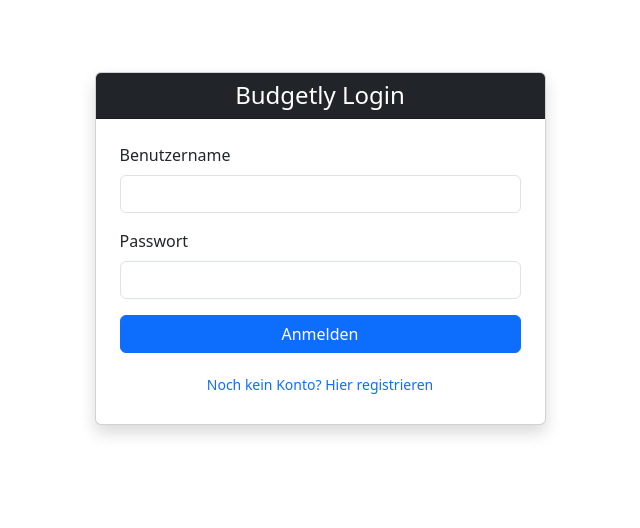
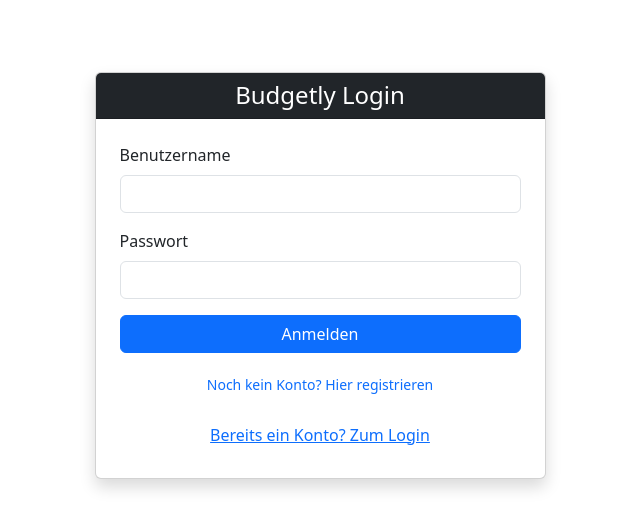
Before and after one commit to Angie-0-4/Budgetly, an Angular app in the folder frontend/: page / in a window 1280 px wide. Shown: the top 528 px of the page, without its empty margins (320-960 px from the left). Built offline with nearby package versions, Linux system fonts and the light colour scheme.

Commit message:
frontend update

```diff
--- a/frontend/src/app/components/auth/auth.html
+++ b/frontend/src/app/components/auth/auth.html
@@ -27,6 +27,15 @@
               {{ isLoginMode ? 'Noch kein Konto? Hier registrieren' : 'Bereits ein Konto? Zum Login' }}
             </button>
           </div>
+
+  <div class="text-center mt-3">
+    <button
+     type="button"
+      class="btn btn-link"
+      (click)="isLoginMode = true">
+      Bereits ein Konto? Zum Login
+    </button>
+  </div>
         </div>
       </div>
     </div>
--- a/frontend/src/app/components/auth/auth.ts
+++ b/frontend/src/app/components/auth/auth.ts
@@ -42,6 +42,7 @@
     } else {
       this.authService.register({ username: this.username, password: this.password }).subscribe({
         next: (res) => {
+          alert('Konto erfolgreich erstellt!');
           this.successMessage = res.message || 'Konto erstellt! Bitte einloggen.';
           this.isLoginMode = true;
           this.password = '';
```
